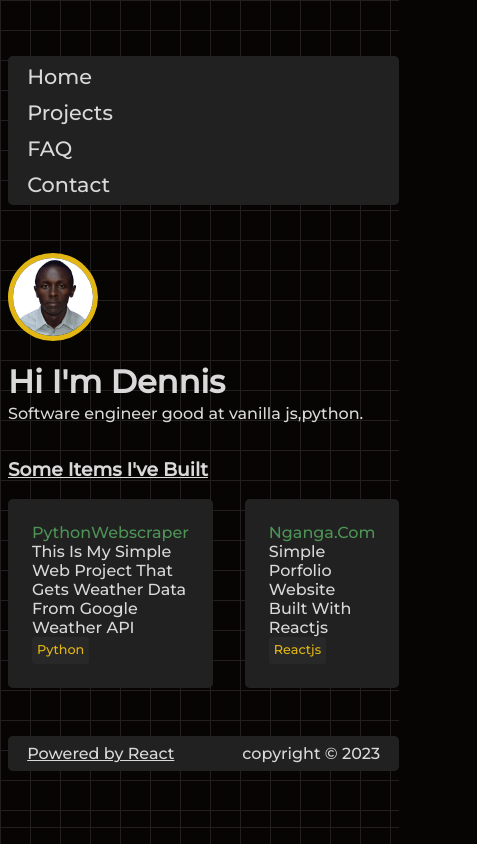
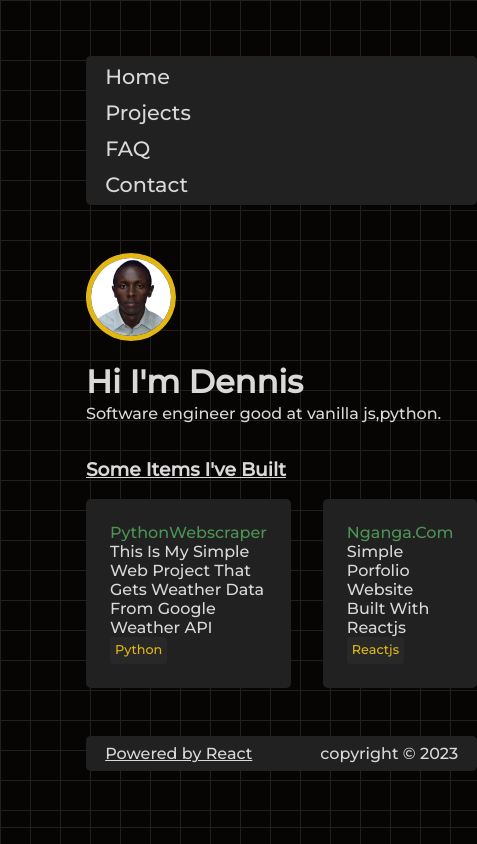
Before and after one commit to dennis-nganga/curly-barnacle, a React (Vite) app: page / in a window 390 px wide. Shown: the whole page, 477 px wide, since content can reach past the window. Built offline with nearby package versions, Linux system fonts and the light colour scheme.

Commit message:
update new way 8

```diff
--- a/src/App.css
+++ b/src/App.css
@@ -37,7 +37,7 @@ html body {
   color: var(--font-color);
 }
 .div_1 {
-  width: 60vw;
+  width: 85vw;
   display: grid;
   grid-template-rows: auto;
   gap: 2rem;
@@ -49,8 +49,13 @@ html body {
   width: 100%;
 }
 
-@media screen and (max-width: 400px) {
-  html body {
-    display: grid;
+@media screen and (max-width: 760px) {
+  .div_1 {
+    width: 50vw;
   }
 }
+@media screen and (max-width: 900px) {
+  .div_1 {
+    width: 60vw;
+  }
+}
```
